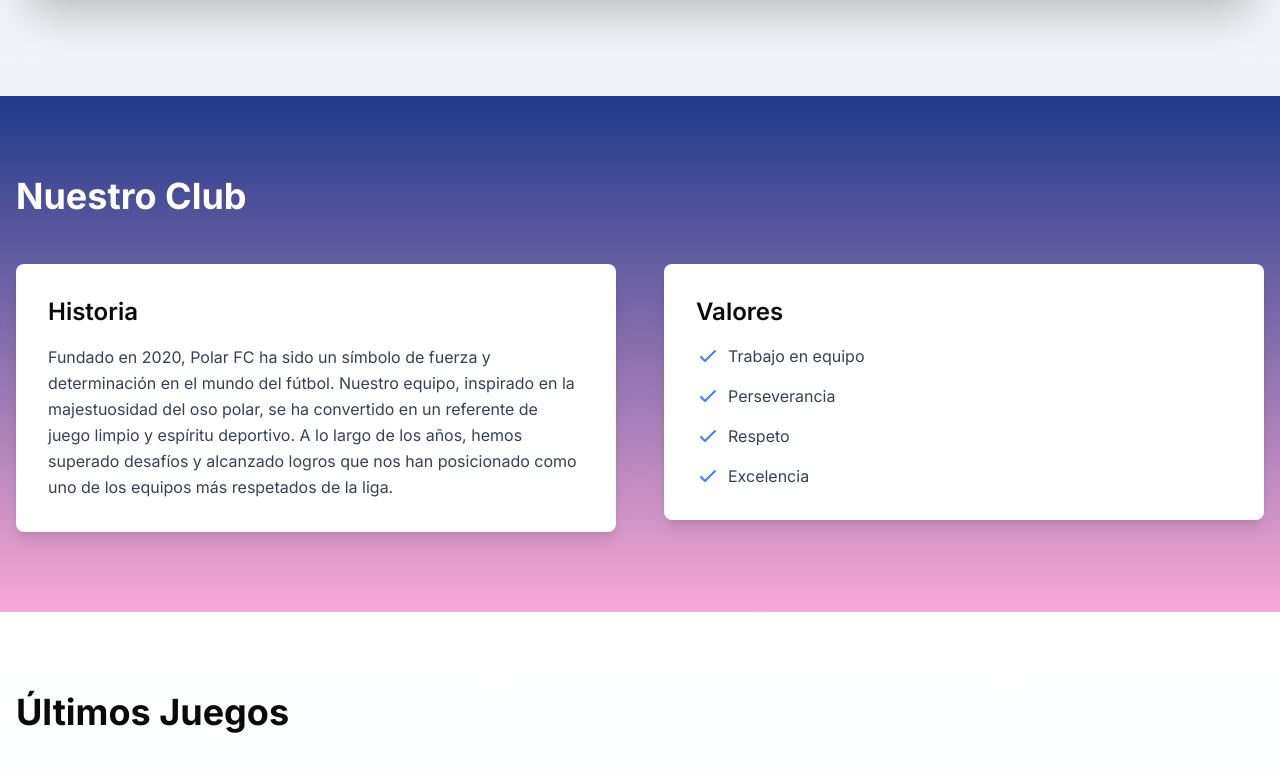
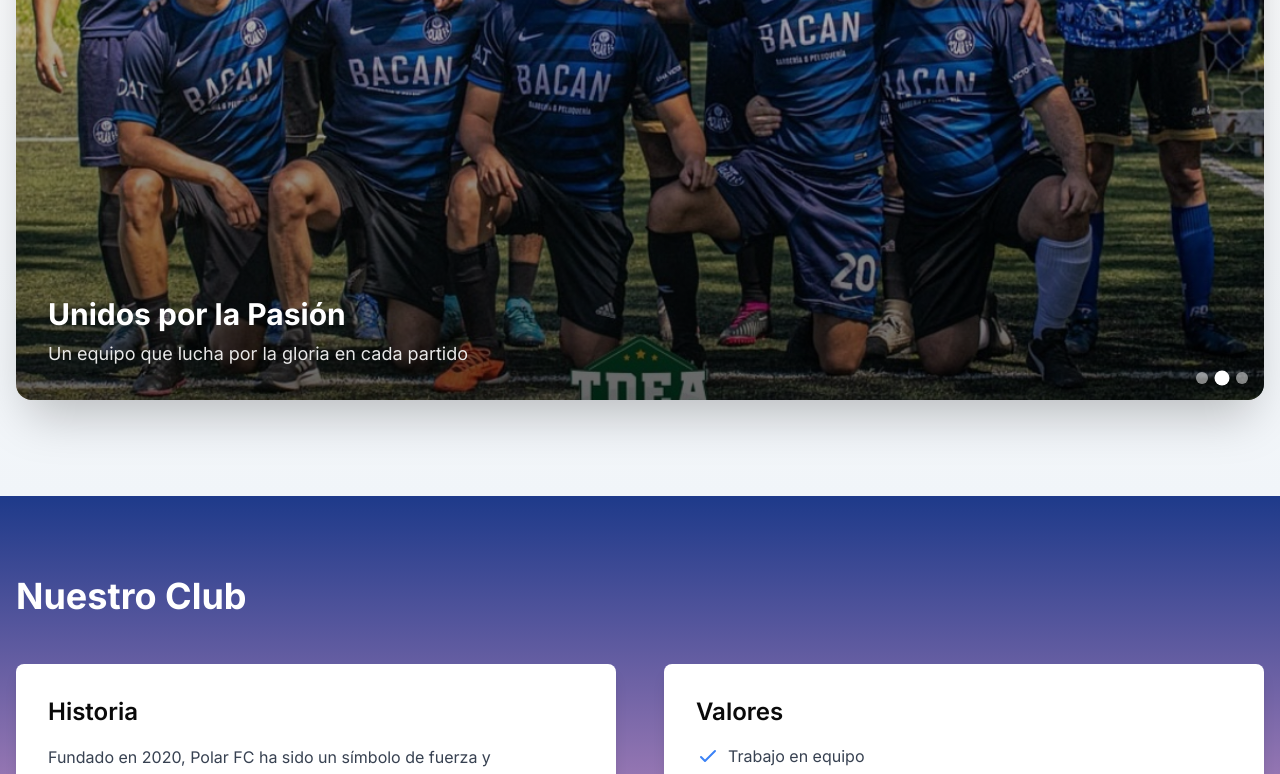
Before and after one commit to ChristianSnchz/polar, a Next.js app in the folder polar/: page / in a window 1280 px wide. Shown: the part 2000-2774 px from the top of the page. Built offline with nearby package versions, Linux system fonts and the light colour scheme.

Commit message:
polar page

```diff
--- a/polar/components/Games.tsx
+++ b/polar/components/Games.tsx
@@ -248,15 +248,17 @@ export default function Games() {
         {/* Games Table */}
         <AnimatedSection>
           <div className="bg-white rounded-lg shadow-lg overflow-hidden">
+            {/* Desktop Table View */}
+            <div className="hidden md:block overflow-x-auto">
               <Table>
                 <TableHeader>
                   <TableRow>
-                  <TableHead className="text-white bg-gradient-to-t from-blue-600 to-blue-800">
+                    <TableHead className="text-white bg-gradient-to-t from-blue-600 to-blue-800 min-w-[100px]">
                       Fecha
                     </TableHead>
-                  <TableHead className="bg-blue-600 text-white">Oponente</TableHead>
-                  <TableHead className="bg-blue-600 text-white">Tipo</TableHead>
-                  <TableHead className="bg-blue-600 text-white">Resultado</TableHead>
+                    <TableHead className="bg-blue-600 text-white min-w-[120px]">Oponente</TableHead>
+                    <TableHead className="bg-blue-600 text-white min-w-[100px]">Tipo</TableHead>
+                    <TableHead className="bg-blue-600 text-white min-w-[120px]">Resultado</TableHead>
                   </TableRow>
                 </TableHeader>
                 <TableBody>
@@ -268,16 +270,20 @@ export default function Games() {
                       transition={{ delay: index * 0.1 }}
                       className="hover:bg-blue-50 transition-colors"
                     >
-                    <TableCell>{game.date}</TableCell>
-                    <TableCell>{game.opponent}</TableCell>
-                    <TableCell>
+                      <TableCell className="py-3 px-2 sm:px-4 text-sm sm:text-base break-words">
+                        {game.date}
+                      </TableCell>
+                      <TableCell className="py-3 px-2 sm:px-4 text-sm sm:text-base break-words">
+                        {game.opponent}
+                      </TableCell>
+                      <TableCell className="py-3 px-2 sm:px-4 text-sm sm:text-base">
                         <span className={`px-2 py-1 rounded-full text-sm ${
                           game.type === 'Oficial' ? 'bg-blue-100 text-blue-800' : 'bg-green-100 text-green-800'
                         }`}>
                           {game.type}
                         </span>
                       </TableCell>
-                    <TableCell className={getResultColor(game.result)}>
+                      <TableCell className={`py-3 px-2 sm:px-4 text-sm sm:text-base break-words ${getResultColor(game.result)}`}>
                         {game.result}
                       </TableCell>
                     </motion.tr>
@@ -285,6 +291,35 @@ export default function Games() {
                 </TableBody>
               </Table>
             </div>
+
+            {/* Mobile Card View */}
+            <div className="md:hidden space-y-4 p-4">
+              {filteredGames.map((game, index) => (
+                <motion.div
+                  key={game.date}
+                  initial={{ opacity: 0, y: 20 }}
+                  animate={{ opacity: 1, y: 0 }}
+                  transition={{ delay: index * 0.1 }}
+                  className="bg-white rounded-lg shadow-md p-4 border border-gray-100"
+                >
+                  <div className="flex justify-between items-start mb-2">
+                    <div className="flex-1">
+                      <h3 className="font-semibold text-lg">{game.opponent}</h3>
+                      <p className="text-gray-600 text-sm">{game.date}</p>
+                    </div>
+                    <span className={`px-2 py-1 rounded-full text-sm ${
+                      game.type === 'Oficial' ? 'bg-blue-100 text-blue-800' : 'bg-green-100 text-green-800'
+                    }`}>
+                      {game.type}
+                    </span>
+                  </div>
+                  <div className={`text-lg font-medium ${getResultColor(game.result)}`}>
+                    {game.result}
+                  </div>
+                </motion.div>
+              ))}
+            </div>
+          </div>
         </AnimatedSection>
       </div>
     </section>
--- a/polar/components/Players.tsx
+++ b/polar/components/Players.tsx
@@ -3,6 +3,7 @@
 import Image from 'next/image';
 import AnimatedSection from './AnimatedSection';
 import { motion } from 'framer-motion';
+import { useState, useEffect } from 'react';
 
 const players = [
   {
@@ -36,6 +37,23 @@ const players = [
 ];
 
 export default function Players() {
+  const [currentImageIndex, setCurrentImageIndex] = useState(0);
+  const teamImages = [
+    '/assets/team-1.jpeg',
+    '/assets/team-2.jpeg',
+    '/assets/team-3.jpeg'
+  ];
+
+  useEffect(() => {
+    const interval = setInterval(() => {
+      setCurrentImageIndex((prevIndex) =>
+        prevIndex === teamImages.length - 1 ? 0 : prevIndex + 1
+      );
+    }, 5000); // Change image every 5 seconds
+
+    return () => clearInterval(interval);
+  }, []);
+
   return (
     <section
       id="players"
@@ -106,17 +124,36 @@ export default function Players() {
 
         <AnimatedSection className="mt-16">
           <div className="relative rounded-2xl overflow-hidden shadow-2xl">
-            <Image
-              src="/assets/team-3.jpeg"
-              alt="Equipo de fútbol"
-              width={1200}
-              height={600}
-              className="w-full h-[400px] object-cover"
-            />
+            <motion.div
+              key={currentImageIndex}
+              initial={{ opacity: 0 }}
+              animate={{ opacity: 1 }}
+              exit={{ opacity: 0 }}
+              transition={{ duration: 0.5 }}
+            >
+              <Image
+                src={teamImages[currentImageIndex]}
+                alt="Equipo de fútbol"
+                width={1200}
+                height={800}
+                className="w-full h-[800px] object-cover"
+              />
+            </motion.div>
             <div className="absolute inset-0 bg-gradient-to-t from-black/60 to-transparent"></div>
             <div className="absolute bottom-0 left-0 right-0 p-8 text-white">
               <h3 className="text-3xl font-bold mb-2">Unidos por la Pasión</h3>
               <p className="text-lg opacity-90">Un equipo que lucha por la gloria en cada partido</p>
+            </div>
+            <div className="absolute bottom-4 right-4 flex gap-2">
+              {teamImages.map((_, index) => (
+                <button
+                  key={index}
+                  onClick={() => setCurrentImageIndex(index)}
+                  className={`w-3 h-3 rounded-full transition-all duration-300 ${
+                    index === currentImageIndex ? 'bg-white scale-125' : 'bg-white/50'
+                  }`}
+                />
+              ))}
             </div>
           </div>
         </AnimatedSection>
```
Also changed, not shown: polar/public/assets/team-3.jpeg. Lines whose indentation alone changed are shown as unchanged.
